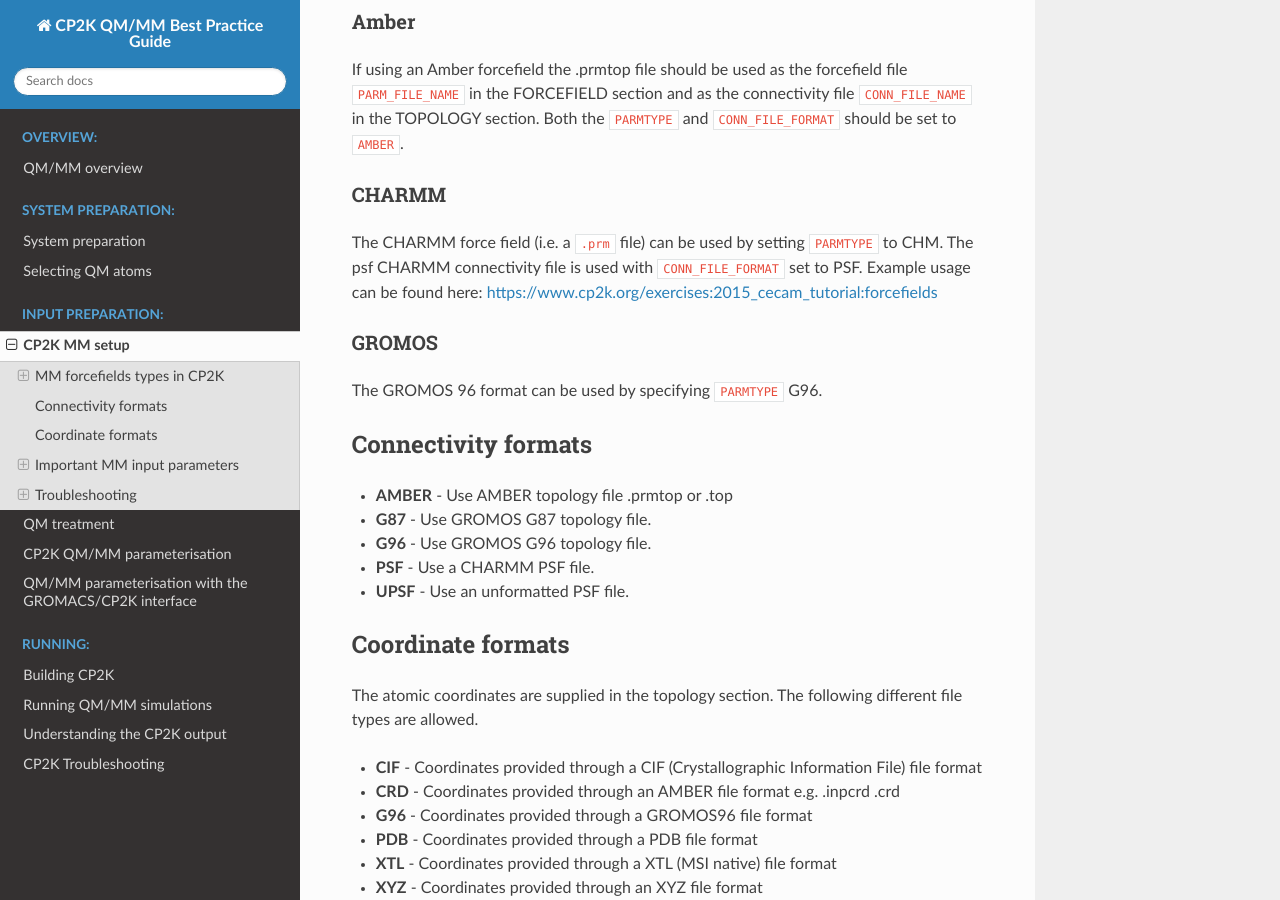
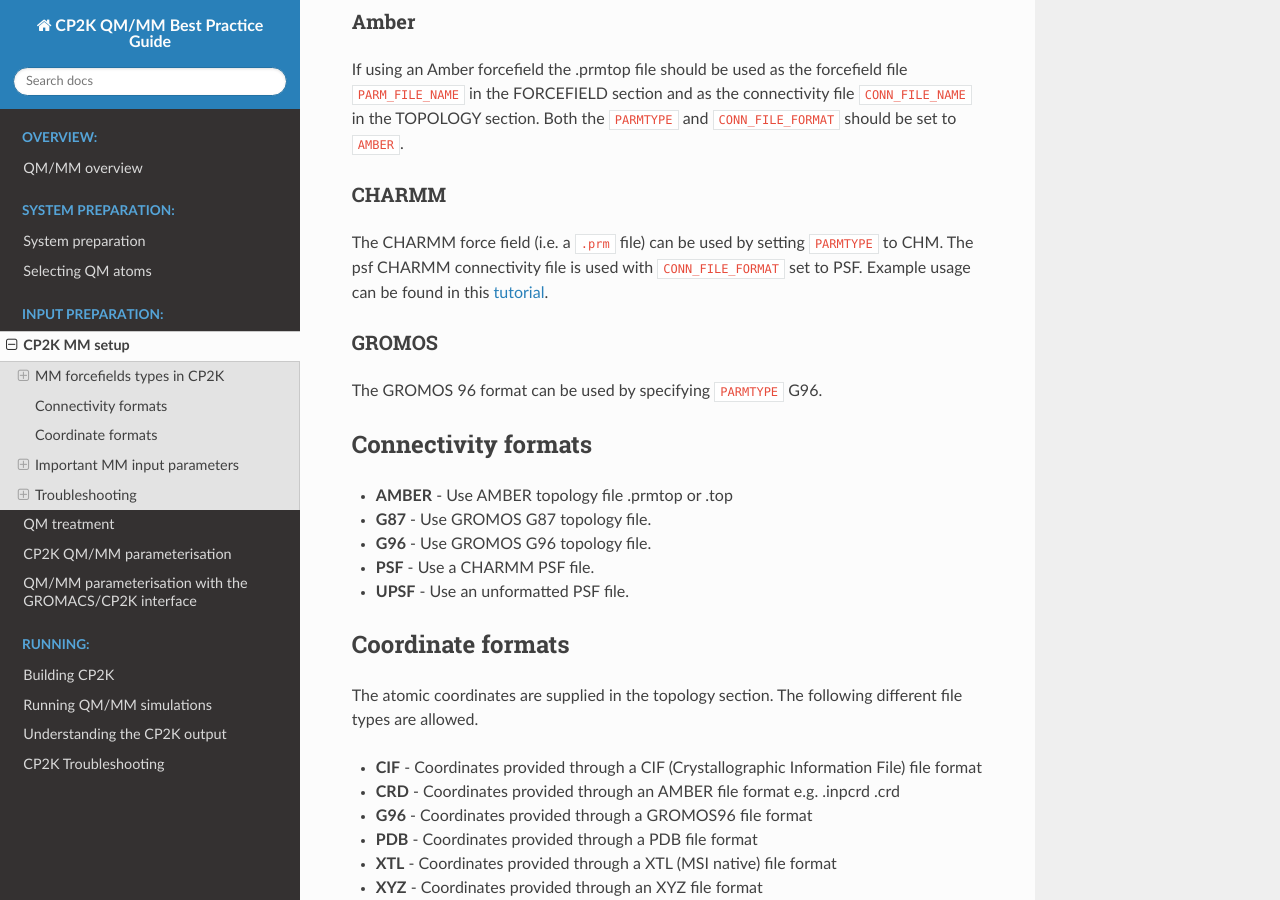
Before and after one commit to bioexcel/qmmm_bpg, a Sphinx documentation site: the page built from docs/input_preparation/CP2K_MM_setup.rst, in a window 1280 px wide and 900 px high, scrolled down 1164 px. Built offline with Sphinx 7.4.7 and the Read the Docs theme 2.0.0, drawn with Linux system fonts in a browser that asks for light colours.

Commit message:
Fix link

```diff
--- a/docs/input_preparation/CP2K_MM_setup.rst
+++ b/docs/input_preparation/CP2K_MM_setup.rst
@@ -76,7 +76,7 @@
 
 The CHARMM force field  (i.e. a ``.prm`` file) can be used by setting ``PARMTYPE`` to CHM. The
 psf CHARMM connectivity file is used with ``CONN_FILE_FORMAT`` set to PSF.
-Example usage can be found here: https://www.cp2k.org/exercises:2015_cecam_tutorial:forcefields
+Example usage can be found in this `tutorial <https://www.cp2k.org/exercises:2015_cecam_tutorial:forcefields>`_.
 
 GROMOS
 ------
```
